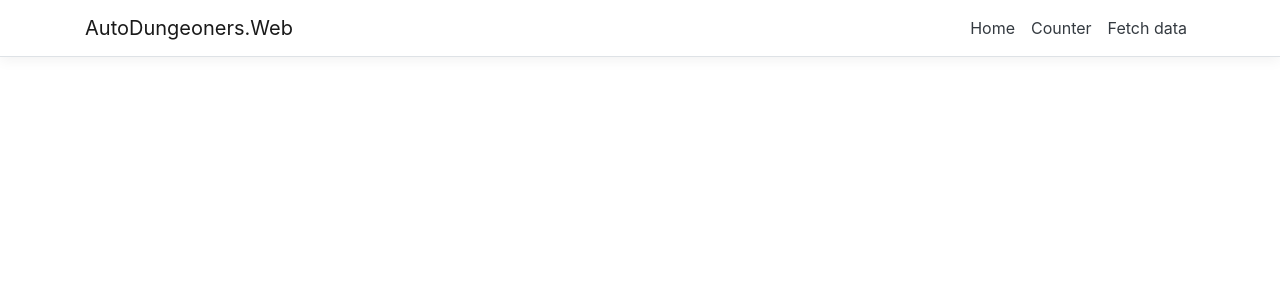
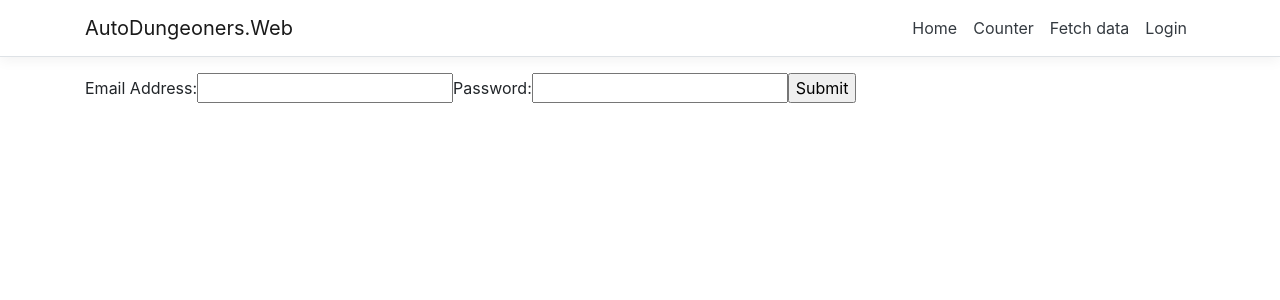
Before and after one commit to nightblade9/autodungeoners, a React (Create React App) app in the folder AutoDungeoners.Web/ClientApp/: page /register in a window 1280 px wide. Shown: the top 300 px of the page. Built offline with nearby package versions, Linux system fonts and the light colour scheme.

Commit message:
Simple (ugly) registration form with user/password fields.

```diff
--- a/AutoDungeoners.Web/ClientApp/src/App.js
+++ b/AutoDungeoners.Web/ClientApp/src/App.js
@@ -2,8 +2,9 @@ import React, { Component } from 'react';
 import { Route } from 'react-router';
 import { Layout } from './components/Layout';
 import { Home } from './components/Home';
+import { Counter } from './components/Counter';
 import { FetchData } from './components/FetchData';
-import { Counter } from './components/Counter';
+import { Register } from './components/Register';
 
 import './custom.css'
 
@@ -16,6 +17,7 @@ export default class App extends Component {
         <Route exact path='/' component={Home} />
         <Route path='/counter' component={Counter} />
         <Route path='/fetch-data' component={FetchData} />
+        <Route path='/register' component={Register} />
       </Layout>
     );
   }
--- a/AutoDungeoners.Web/ClientApp/src/components/NavMenu.js
+++ b/AutoDungeoners.Web/ClientApp/src/components/NavMenu.js
@@ -39,6 +39,9 @@ export class NavMenu extends Component {
                 <NavItem>
                   <NavLink tag={Link} className="text-dark" to="/fetch-data">Fetch data</NavLink>
                 </NavItem>
+                <NavItem>
+                  <NavLink tag={Link} className="text-dark" to="/login">Login</NavLink>
+                </NavItem>
               </ul>
             </Collapse>
           </Container>
--- /dev/null
+++ b/AutoDungeoners.Web/ClientApp/src/components/Register.js
@@ -0,0 +1,47 @@
+import React, { Component } from 'react';
+
+export class Register extends Component {
+  static displayName = Register.name;
+
+  constructor(props) {
+    super(props);
+    this.state = {
+      "emailAddress": "",
+      "password": ""
+    };
+
+    this.onEmailAddressChange = this.onEmailAddressChange.bind(this);
+    this.onPasswordChange = this.onPasswordChange.bind(this);
+    this.onSubmit = this.onSubmit.bind(this);
+  }
+
+  onEmailAddressChange(event) {
+    this.setState({emailAddress: event.target.value});
+  }
+
+  onPasswordChange(event) {
+    this.setState({password: event.target.value});
+  }
+
+  onSubmit(event) {
+    console.log(JSON.stringify(this.state));
+    event.preventDefault();
+  }
+
+  render() {
+    return (
+      <form onSubmit={this.onSubmit}>
+        <label>Email Address:
+          <input type="text" value={this.state.emailAddress} onChange={this.onEmailAddressChange} />
+        </label>
+
+        <label>Password:
+          <input type="text" value={this.state.password} onChange={this.onPasswordChange} />
+        </label>
+
+
+        <input type="submit" value="Submit" />
+      </form>
+    );
+  }
+}
```
